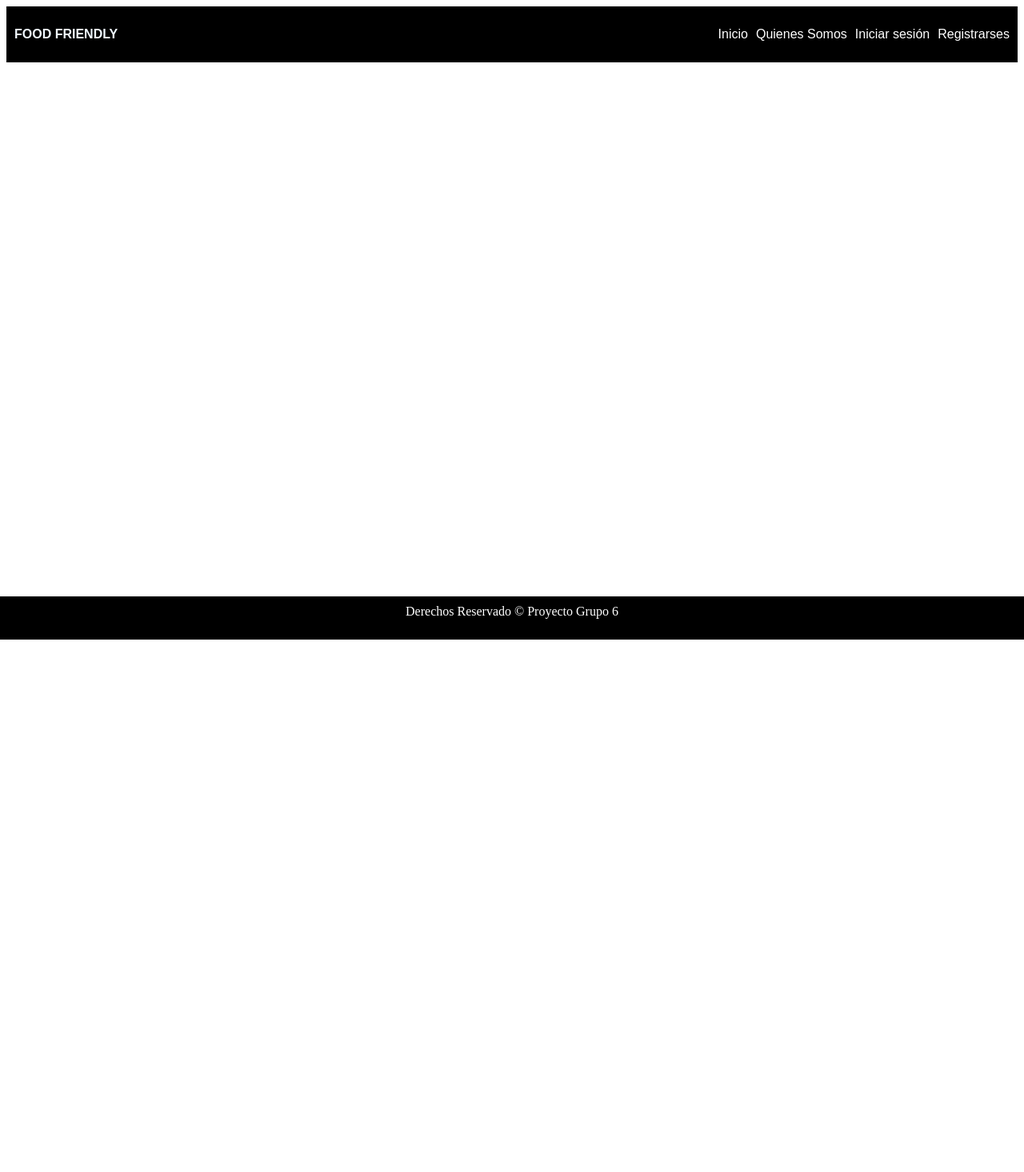
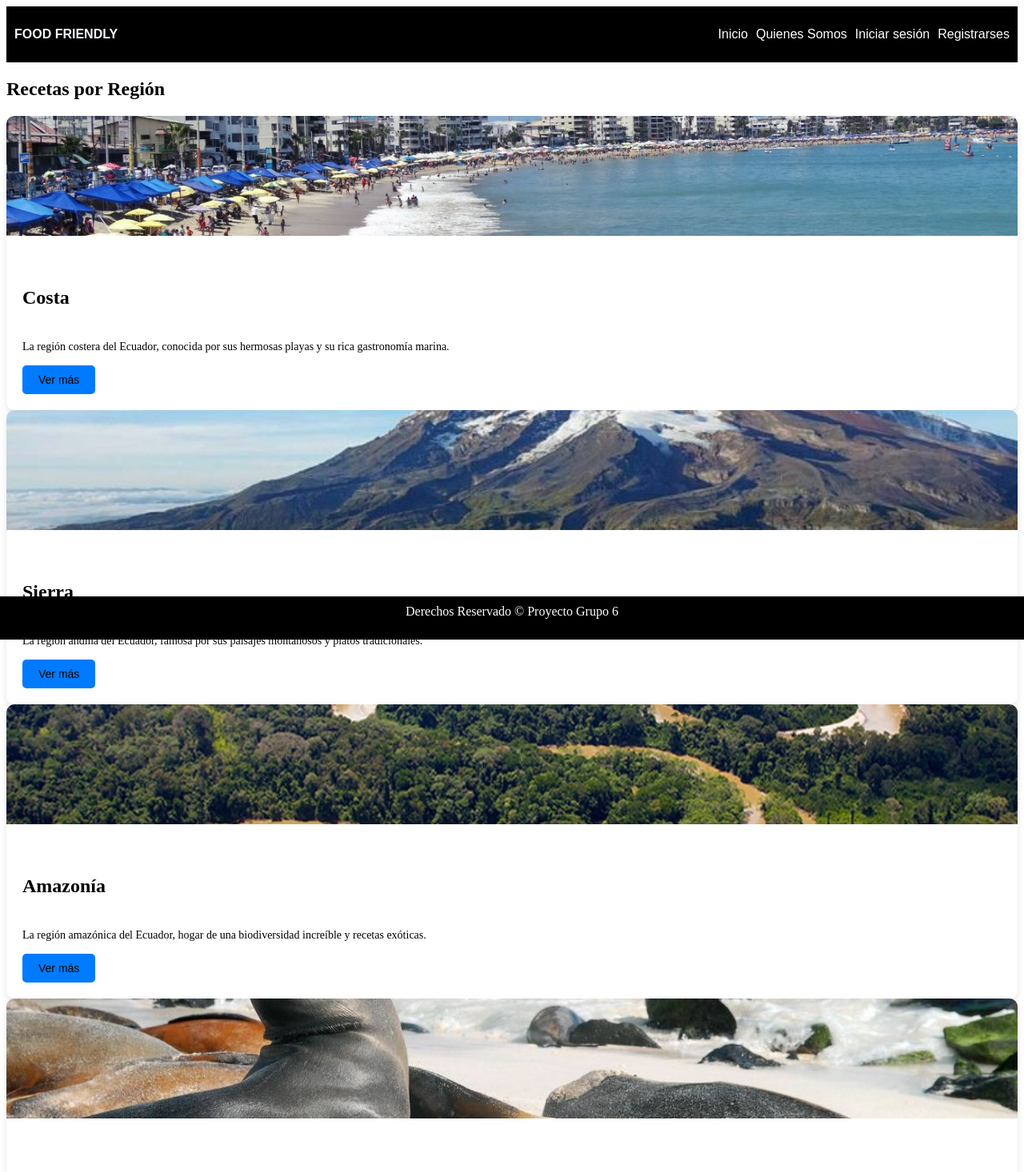
Before and after one commit to cristhianpin/GestionRecetas, an Angular app: page / in a window 1280 px wide. Shown: the top 1466 px of the page at 80% size. Before the commit the page ends 800 px from the top, so only its background shows below. Built offline with nearby package versions, Linux system fonts and the light colour scheme.

Commit message:
Avances de Murillo v.2

```diff
--- a/src/app/Menus/recetas-region/recetas-region.component.ts
+++ b/src/app/Menus/recetas-region/recetas-region.component.ts
@@ -28,18 +28,18 @@ export class RecetasRegionComponent {
   regiones: Region[] = [
     {
       nombre: 'Costa',
-      imagen: 'assets/images/Regiones/Costa.jpg',
+      imagen: 'assets/Regiones/Costa.jpg',
       descripcion: 'La región costera del Ecuador, conocida por sus hermosas playas y su rica gastronomía marina.',
       recetas: [
         {
           nombre: 'Ceviche',
-          imagen: 'assets/images/Platos/ceviche.jpg',
+          imagen: 'assets/Platos/ceviche.jpg',
           descripcion: 'Delicioso ceviche de camarones típico de la costa ecuatoriana.',
           receta: 'Ingredientes y pasos para preparar el ceviche.'
         },
         {
           nombre: 'Encebollado',
-          imagen: 'assets/images/Platos/Encebollado.jpg',
+          imagen: 'assets/Platos/Encebollado.jpg',
           descripcion: 'Sopa de pescado con yuca, muy popular en la costa.',
           receta: 'Ingredientes y pasos para preparar el encebollado.'
         }
@@ -47,18 +47,18 @@ export class RecetasRegionComponent {
     },
     {
       nombre: 'Sierra',
-      imagen: 'assets/images/Regiones/Sierra.jpg',
+      imagen: 'assets/Regiones/Sierra.jpg',
       descripcion: 'La región andina del Ecuador, famosa por sus paisajes montañosos y platos tradicionales.',
       recetas: [
         {
           nombre: 'Llapingachos',
-          imagen: 'assets/images/Platos/llapingachos.jpg',
+          imagen: 'assets/Platos/llapingachos.jpg',
           descripcion: 'Tortillas de papa rellenas de queso, típicas de la sierra.',
           receta: 'Ingredientes y pasos para preparar llapingachos.'
         },
         {
           nombre: 'Hornado',
-          imagen: 'assets/images/Platos/hornado.jpg',
+          imagen: 'assets/Platos/hornado.jpg',
           descripcion: 'Cerdo asado con mote, muy popular en la región andina.',
           receta: 'Ingredientes y pasos para preparar hornado.'
         }
@@ -66,18 +66,18 @@ export class RecetasRegionComponent {
     },
     {
       nombre: 'Amazonía',
-      imagen: 'assets/images/Regiones/Amazonia.jpg',
+      imagen: 'assets/Regiones/Amazonia.jpg',
       descripcion: 'La región amazónica del Ecuador, hogar de una biodiversidad increíble y recetas exóticas.',
       recetas: [
         {
           nombre: 'Maito',
-          imagen: 'assets/images/Platos/maito.jpg',
+          imagen: 'assets/Platos/maito.jpg',
           descripcion: 'Pescado envuelto en hojas de bijao y asado, típico de la Amazonía.',
           receta: 'Ingredientes y pasos para preparar maito.'
         },
         {
           nombre: 'Chontacuro',
-          imagen: 'assets/images/Platos/chontacuro.jpg',
+          imagen: 'assets/Platos/chontacuro.jpg',
           descripcion: 'Gusano de chonta, una delicia amazónica.',
           receta: 'Ingredientes y pasos para preparar chontacuro.'
         }
@@ -85,18 +85,18 @@ export class RecetasRegionComponent {
     },
     {
       nombre: 'Insular',
-      imagen: 'assets/images/Regiones/Insular.jpg',
+      imagen: 'assets/Regiones/Insular.jpg',
       descripcion: 'La región insular del Ecuador, conocida por las islas Galápagos y su cocina marinera.',
       recetas: [
         {
           nombre: 'Langosta',
-          imagen: 'assets/images/Platos/langosta.jpg',
+          imagen: 'assets/Platos/langosta.jpg',
           descripcion: 'Langosta fresca de las islas Galápagos.',
           receta: 'Ingredientes y pasos para preparar langosta.'
         },
         {
           nombre: 'Sopa marinera',
-          imagen: 'assets/images/Platos/sopa_marinera.jpg',
+          imagen: 'assets/Platos/sopa_marinera.jpg',
           descripcion: 'Sopa de mariscos típica de la región insular.',
           receta: 'Ingredientes y pasos para preparar sopa marinera.'
         }
--- a/src/app/app.component.html
+++ b/src/app/app.component.html
@@ -1,3 +1,3 @@
 <app-header></app-header>
-<router-outlet></router-outlet>
+<app-recetas-region></app-recetas-region>
 <app-footer></app-footer>
```
